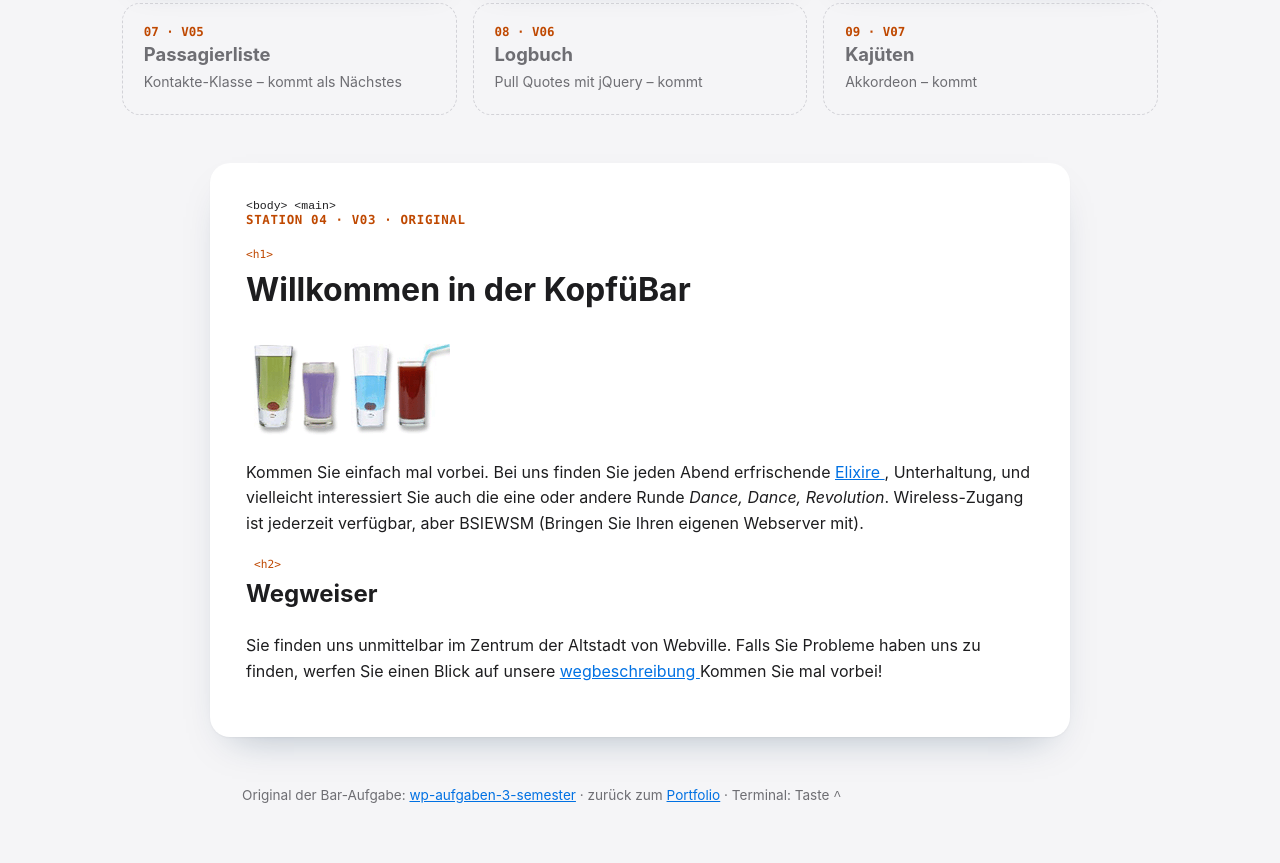
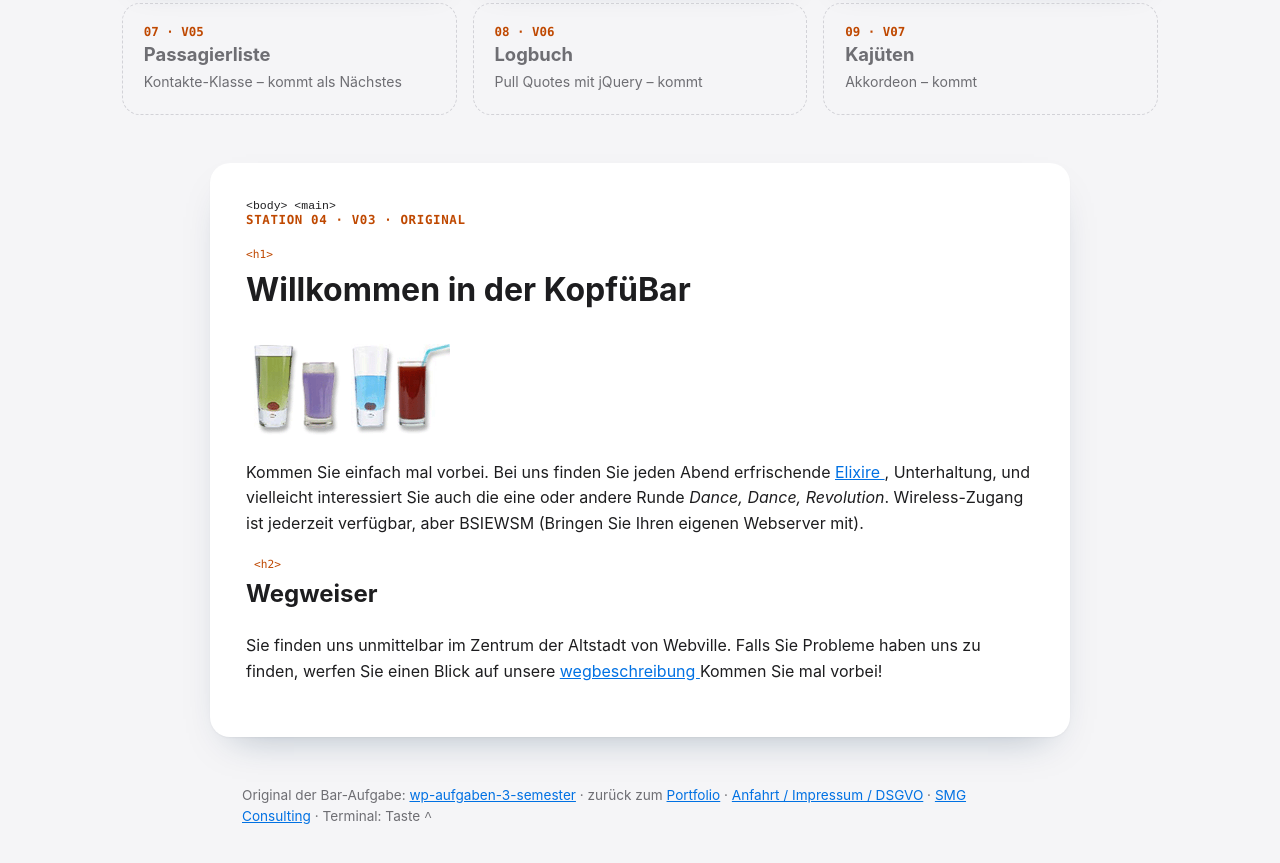
Before and after one commit to sarahMgrng/the-web-journey, a plain HTML site: page aufgaben/19.10_aufgabe1_bar/bar.html in a window 1280 px wide. Shown: the part 1275-2138 px from the top of the page. Drawn offline with Linux system fonts and the light colour scheme.

Commit message:
nav: link legal and DSGVO notes from KopfüBar deck footer

```diff
--- a/aufgaben/19.10_aufgabe1_bar/bar.html
+++ b/aufgaben/19.10_aufgabe1_bar/bar.html
@@ -95,7 +95,10 @@
 
     <footer class="bord-fuss">
       Original der Bar-Aufgabe: <a href="https://github.com/sarahMgrng/wp-aufgaben-3-semester">wp-aufgaben-3-semester</a> ·
-      zurück zum <a href="../../index.html">Portfolio</a> · Terminal: Taste <kbd>^</kbd>
+      zurück zum <a href="../../index.html">Portfolio</a> ·
+      <a href="info/wegbeschreibung.html#rechtliches">Anfahrt / Impressum / DSGVO</a> ·
+      <a href="https://hallo.smg-consulting.org/">SMG Consulting</a> ·
+      Terminal: Taste <kbd>^</kbd>
     </footer>
 
     <script src="../bord.js"></script>
```
